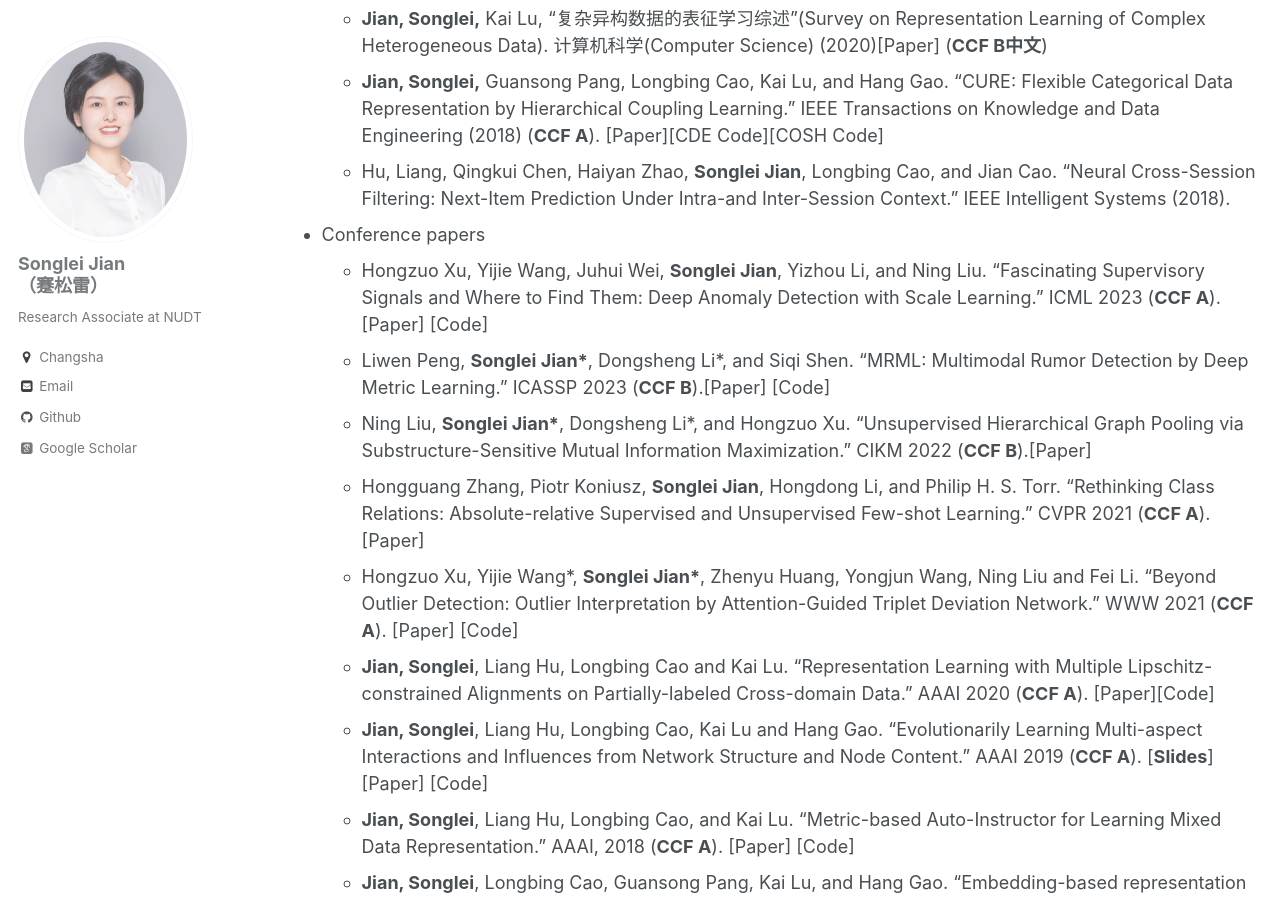
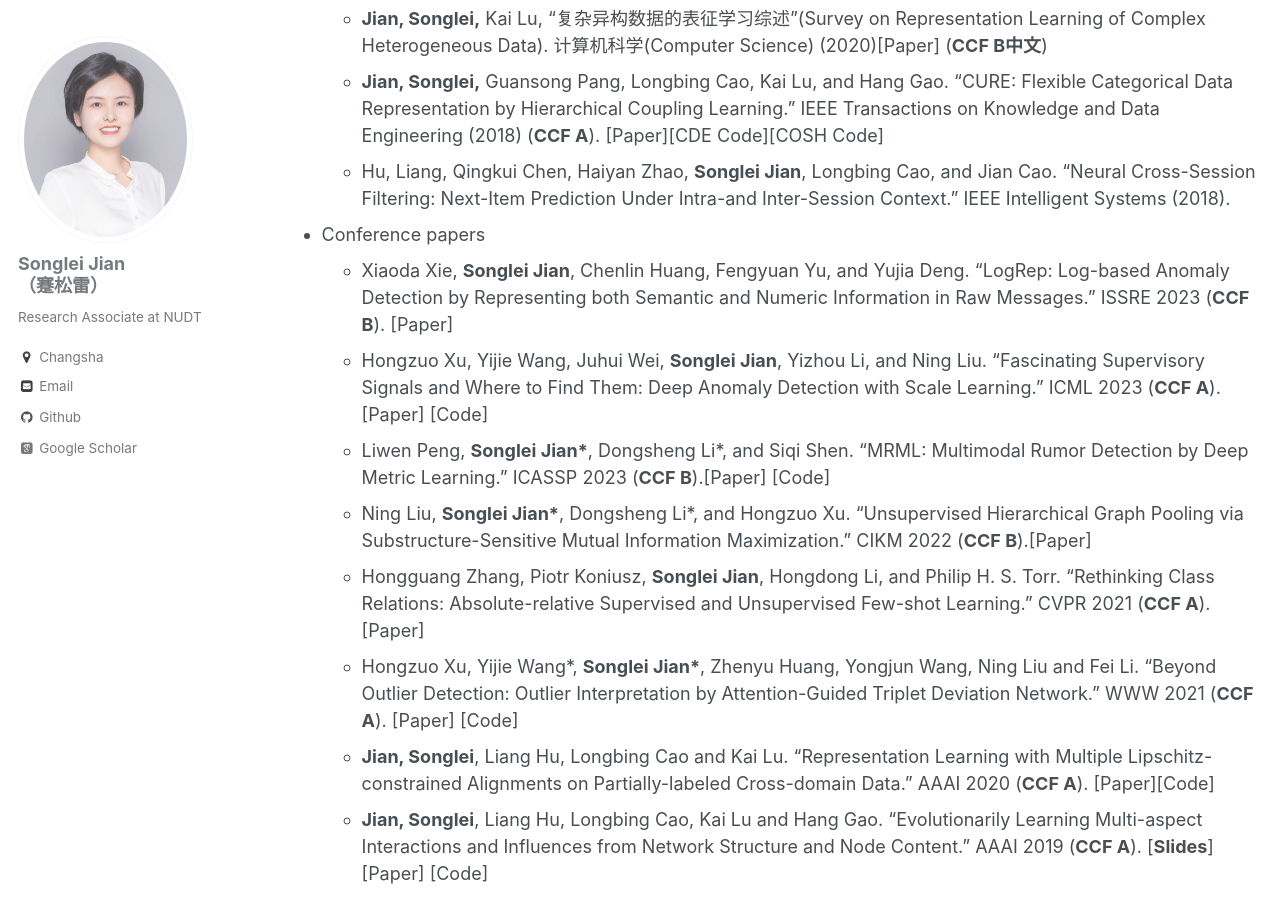
Before and after one commit to jiansonglei/jiansonglei.github.io, a Jekyll site: the page built from _pages/publications.md, in a window 1280 px wide and 900 px high, scrolled down 618 px. Built offline with Jekyll 4.4.1, drawn with Linux system fonts in a browser that asks for light colours; some web fonts are replaced; formulas are drawn with MathJax 3; a script that is not in the unit is left out.

Commit message:
update issre

```diff
--- a/_pages/publications.md
+++ b/_pages/publications.md
@@ -22,6 +22,8 @@ author_profile: true
   * Hu, Liang, Qingkui Chen, Haiyan Zhao, **Songlei Jian**, Longbing Cao, and Jian Cao. "Neural Cross-Session Filtering: Next-Item Prediction Under Intra-and Inter-Session Context." IEEE Intelligent Systems (2018).
 
 * Conference papers
+  * Xiaoda Xie,  **Songlei Jian**, Chenlin Huang, Fengyuan Yu, and Yujia Deng. "LogRep: Log-based Anomaly Detection by
+Representing both Semantic and Numeric Information in Raw Messages." ISSRE 2023 (**CCF B**). [[Paper]](http://jiansonglei.github.io/files/LogRep_ISSRE.pdf)
   * Hongzuo Xu,  Yijie Wang, Juhui Wei, **Songlei Jian**, Yizhou Li, and Ning Liu. "Fascinating Supervisory Signals and Where to Find Them: Deep Anomaly Detection with Scale Learning." ICML 2023 (**CCF A**). [[Paper]](http://jiansonglei.github.io/files/icml2023.pdf)  [[Code]](https://github.com/xuhongzuo/scale-learning)
   * Liwen Peng, **Songlei Jian\***, Dongsheng Li\*, and  Siqi Shen. "MRML: Multimodal Rumor Detection by Deep Metric Learning." ICASSP 2023 (**CCF B**).[[Paper]](http://jiansonglei.github.io/files/icassp2023.pdf)  [[Code]](https://github.com/plw-study/MRML)
   * Ning Liu, **Songlei Jian\***, Dongsheng Li\*, and Hongzuo Xu. "Unsupervised Hierarchical Graph Pooling via Substructure-Sensitive Mutual Information Maximization." CIKM 2022 (**CCF B**).[[Paper]](http://jiansonglei.github.io/files/22CIKM_SMIP.pdf)
```
Also changed, not shown: 1 other file.
